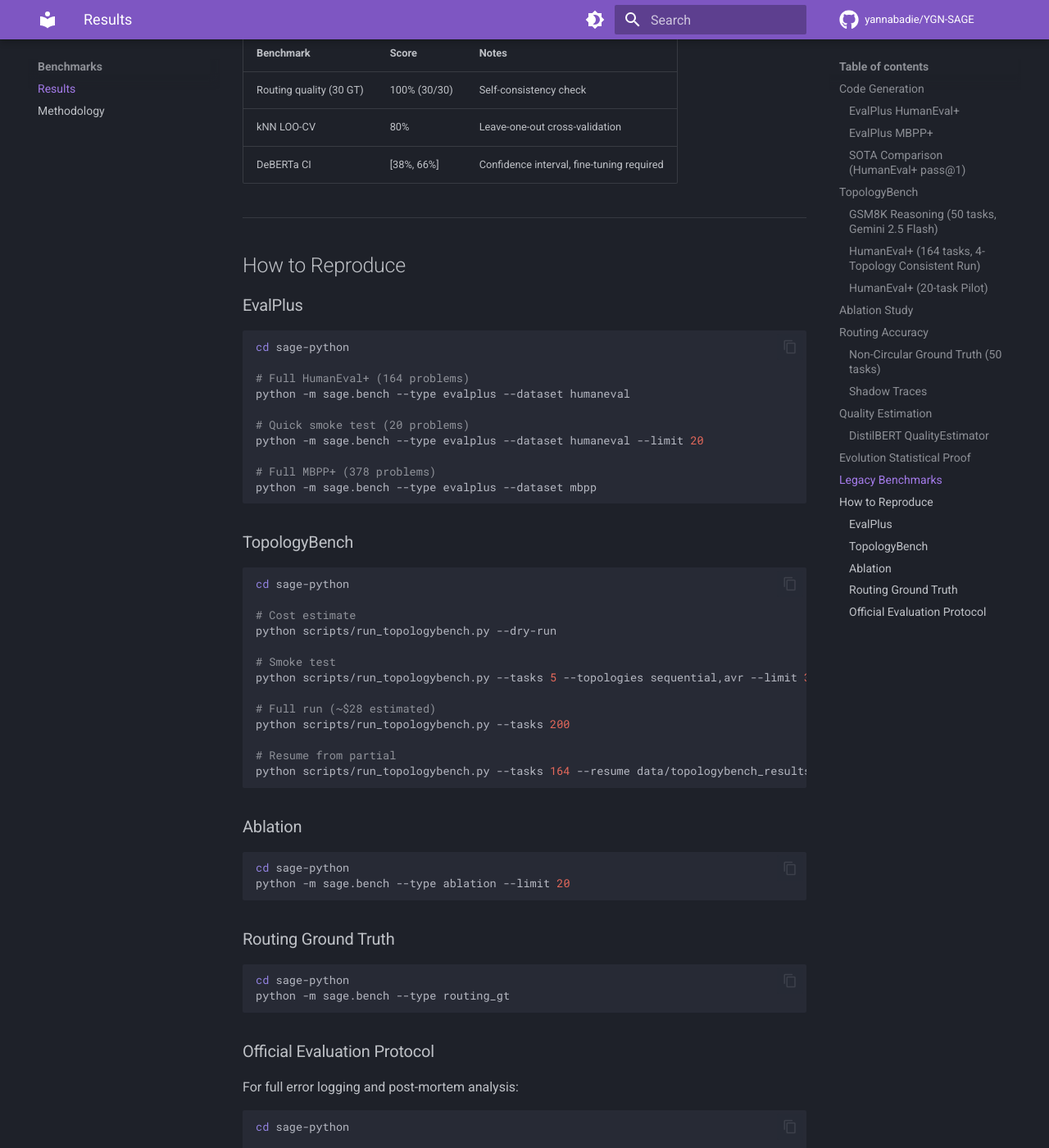
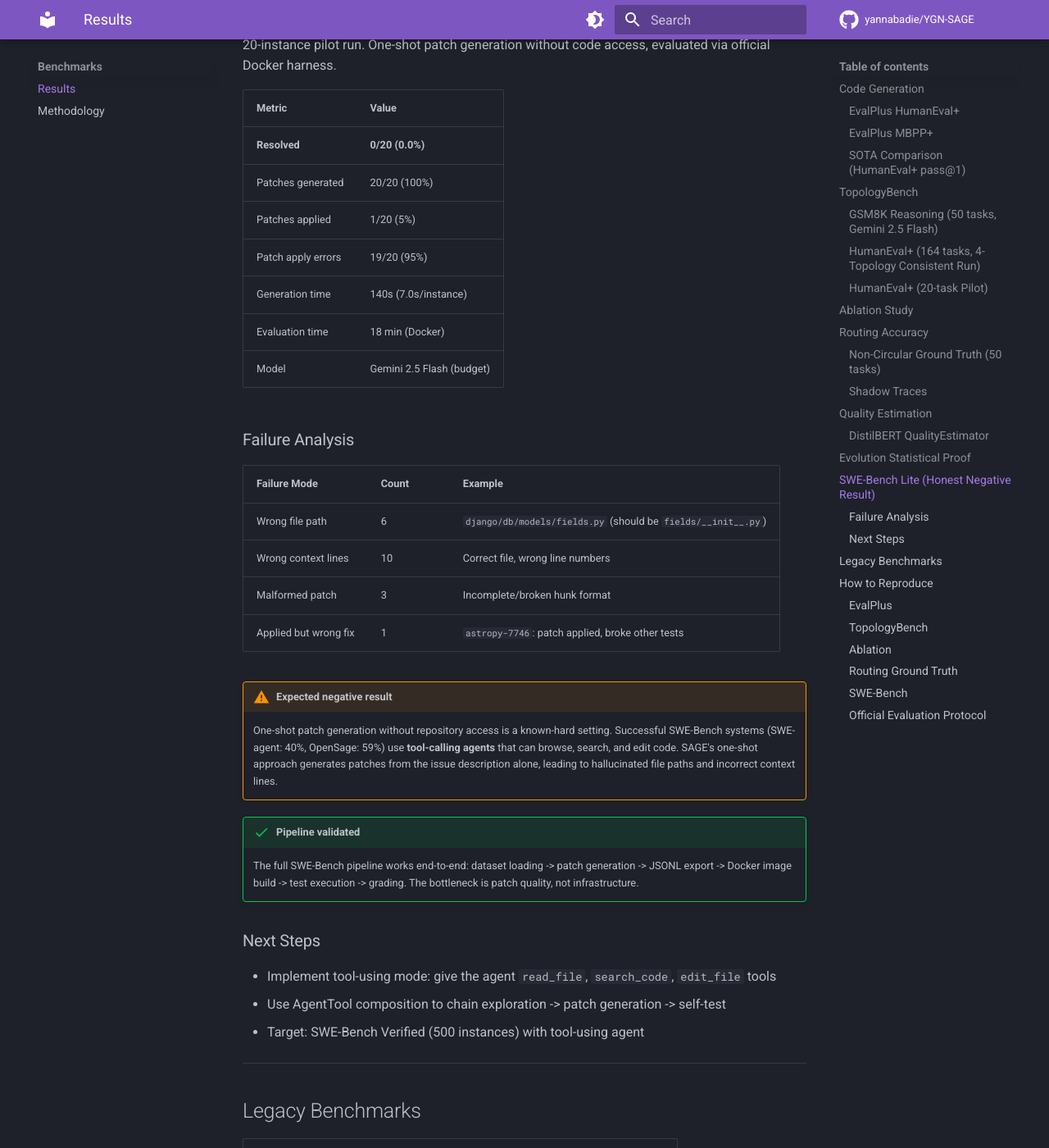
Before and after one commit to yannabadie/YGN-SAGE, an MkDocs documentation site: the page built from docs/benchmarks/results.md, in a window 1280 px wide and 1400 px high, scrolled down 6705 px. Shown: the whole window at 82% size. Built offline with MkDocs 1.6.1 and Material for MkDocs 9.7.7, drawn with Linux system fonts in a browser that asks for light colours; comment, search, counter and statistics services are not loaded; some of the changed text lies outside the part shown.

Commit message:
feat: SWE-Bench Lite Docker eval — honest 0/20 result + adapter fixes
- Fix swebench 4.1.0 API: get_dataset_from_preds returns list not tuple
- Add build_env_images call before run_instances
- Fix Windows CRLF in patches: normalize to Unix LF + trailing newline
- Improve system prompt for better patch formatting
- 20-instance pilot: 0/20 resolved (one-shot without code access)
  - 1/20 patches applied (astropy-7746, broke other tests)
  - 19/20 apply failures: wrong paths (6), wrong context (10), malformed (3)
- Pipeline validated: HF dataset -> generation -> JSONL -> Docker -> grading
- Document honest negative result in papers and benchmarks

Co-Authored-By: Claude Opus 4.6 <noreply@anthropic.com>

````diff
--- a/docs/benchmarks/results.md
+++ b/docs/benchmarks/results.md
@@ -186,6 +186,43 @@ The DistilBERT quality estimator replaces the `len > 10` heuristic with a 5-sign
 
 ---
 
+## SWE-Bench Lite (Honest Negative Result)
+
+20-instance pilot run. One-shot patch generation without code access, evaluated via official Docker harness.
+
+| Metric | Value |
+|--------|-------|
+| **Resolved** | **0/20 (0.0%)** |
+| Patches generated | 20/20 (100%) |
+| Patches applied | 1/20 (5%) |
+| Patch apply errors | 19/20 (95%) |
+| Generation time | 140s (7.0s/instance) |
+| Evaluation time | 18 min (Docker) |
+| Model | Gemini 2.5 Flash (budget) |
+
+### Failure Analysis
+
+| Failure Mode | Count | Example |
+|-------------|-------|---------|
+| Wrong file path | 6 | `django/db/models/fields.py` (should be `fields/__init__.py`) |
+| Wrong context lines | 10 | Correct file, wrong line numbers |
+| Malformed patch | 3 | Incomplete/broken hunk format |
+| Applied but wrong fix | 1 | `astropy-7746`: patch applied, broke other tests |
+
+!!! warning "Expected negative result"
+    One-shot patch generation without repository access is a known-hard setting. Successful SWE-Bench systems (SWE-agent: 40%, OpenSage: 59%) use **tool-calling agents** that can browse, search, and edit code. SAGE's one-shot approach generates patches from the issue description alone, leading to hallucinated file paths and incorrect context lines.
+
+!!! success "Pipeline validated"
+    The full SWE-Bench pipeline works end-to-end: dataset loading -> patch generation -> JSONL export -> Docker image build -> test execution -> grading. The bottleneck is patch quality, not infrastructure.
+
+### Next Steps
+
+- Implement tool-using mode: give the agent `read_file`, `search_code`, `edit_file` tools
+- Use AgentTool composition to chain exploration -> patch generation -> self-test
+- Target: SWE-Bench Verified (500 instances) with tool-using agent
+
+---
+
 ## Legacy Benchmarks
 
 | Benchmark | Score | Notes |
@@ -245,6 +282,21 @@ cd sage-python
 python -m sage.bench --type routing_gt
 ```
 
+### SWE-Bench
+
+```bash
+cd sage-python
+
+# Generate patches only (no Docker needed)
+python -m sage.bench --type swebench --dataset lite --generate-only --limit 20
+
+# Full pipeline (requires Docker Desktop with Linux containers)
+python -m sage.bench --type swebench --dataset lite --limit 20
+
+# Evaluate pre-generated predictions
+python -m sage.bench --type swebench --eval-predictions data/swebench_lite_20_predictions.jsonl --dataset lite
+```
+
 ### Official Evaluation Protocol
 
 For full error logging and post-mortem analysis:
````
Also changed, not shown: CLAUDE.md (+5 -0 lines), docs/papers/paper2_sage_system.md (+15 -2 lines), 1 other file.
